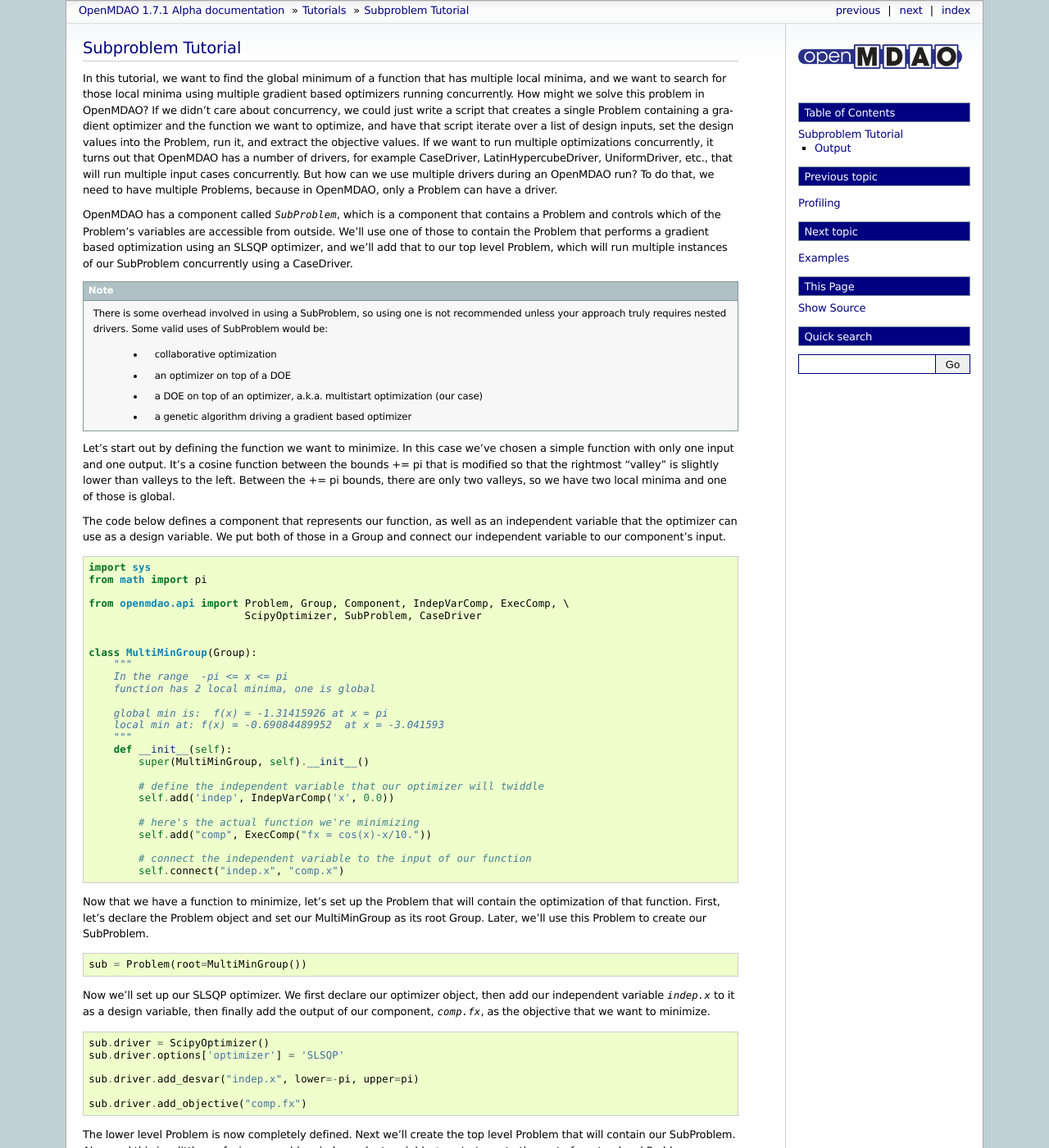
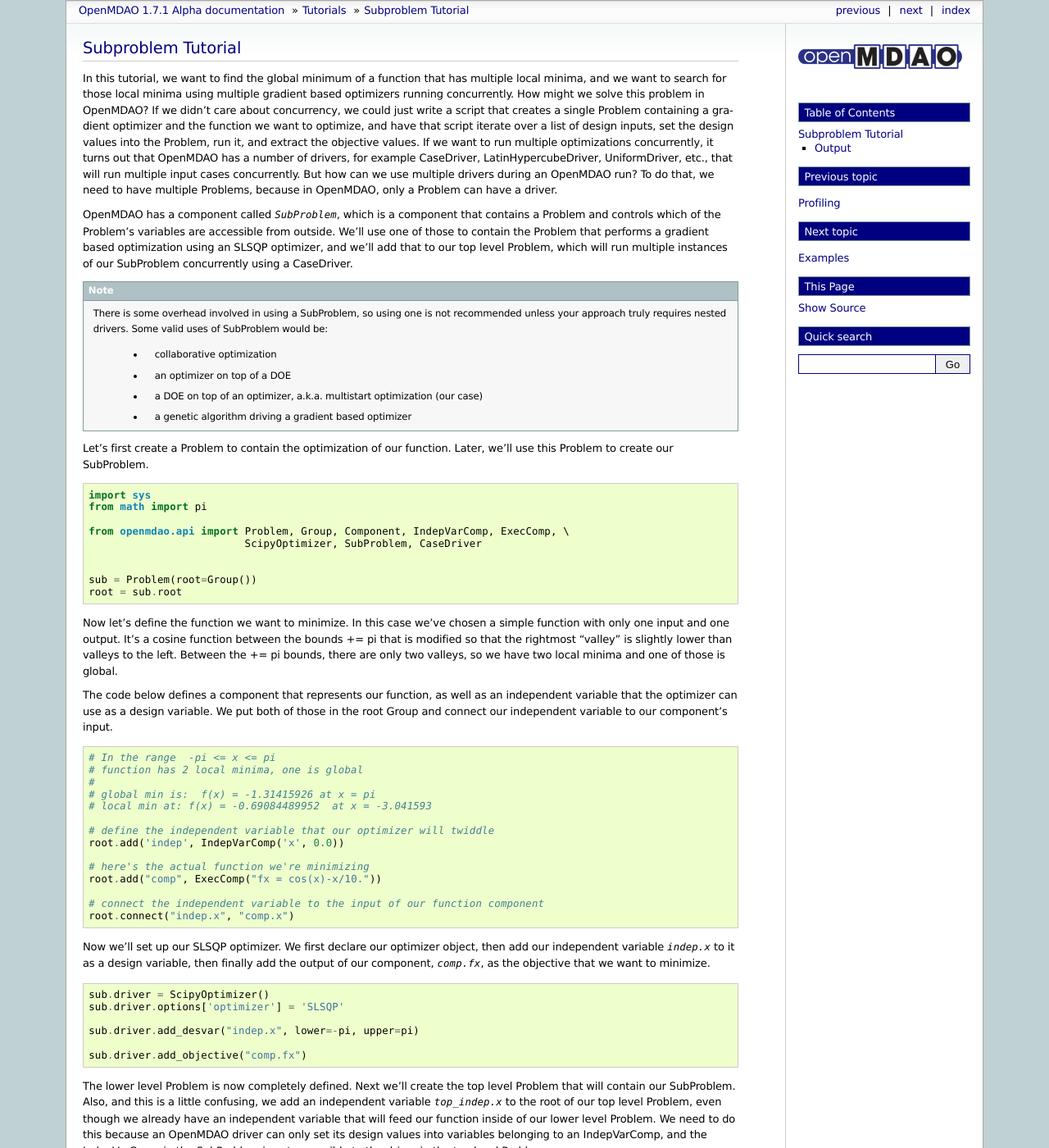
Before and after one commit to OpenMDAO/OpenMDAO1, a Sphinx documentation site: the page built from openmdao/docs/usr-guide/tutorials/subproblem.rst, in a window 1280 px wide and 1400 px high. Shown: the whole window at 82% size. Built offline with Sphinx 7.4.7, drawn with Linux system fonts in a browser that asks for light colours.

Commit message:
attempt to fix windows doctest pickle issue

```diff
--- a/openmdao/docs/usr-guide/tutorials/subproblem.rst
+++ b/openmdao/docs/usr-guide/tutorials/subproblem.rst
@@ -37,18 +37,8 @@ concurrently using a CaseDriver.
         - a genetic algorithm driving a gradient based optimizer
 
 
-Let's start out by defining the function we want to minimize.  In this case
-we've chosen a simple function with only one input and one output.
-It's a cosine function between the bounds += pi that is modified so that
-the rightmost "valley" is slightly lower than valleys to the left.  Between
-the += pi bounds, there are only two valleys, so we have two local minima and
-one of those is global.
-
-The code below defines a component that represents our function, as well as
-an independent variable that the optimizer can use as a design variable. We
-put both of those in a Group and connect our independent variable to our
-component's input.
-
+Let's first create a Problem to contain the optimization of our function.
+Later, we'll use this Problem to create our SubProblem.
 
 .. testcode:: subprob
 
@@ -59,35 +49,39 @@ component's input.
                              ScipyOptimizer, SubProblem, CaseDriver
 
 
-    class MultiMinGroup(Group):
-        """
-        In the range  -pi <= x <= pi
-        function has 2 local minima, one is global
-
-        global min is:  f(x) = -1.31415926 at x = pi
-        local min at: f(x) = -0.69084489952  at x = -3.041593
-        """
-        def __init__(self):
-            super(MultiMinGroup, self).__init__()
-
-            # define the independent variable that our optimizer will twiddle
-            self.add('indep', IndepVarComp('x', 0.0))
-
-            # here's the actual function we're minimizing
-            self.add("comp", ExecComp("fx = cos(x)-x/10."))
-
-            # connect the independent variable to the input of our function
-            self.connect("indep.x", "comp.x")
+    sub = Problem(root=Group())
+    root = sub.root
 
 
-Now that we have a function to minimize, let's set up the Problem that will
-contain the optimization of that function.  First, let's declare the Problem
-object and set our MultiMinGroup as its root Group.  Later, we'll use this
-Problem to create our SubProblem.
+Now let's define the function we want to minimize.  In this case
+we've chosen a simple function with only one input and one output.
+It's a cosine function between the bounds += pi that is modified so that
+the rightmost "valley" is slightly lower than valleys to the left.  Between
+the += pi bounds, there are only two valleys, so we have two local minima and
+one of those is global.
+
+The code below defines a component that represents our function, as well as
+an independent variable that the optimizer can use as a design variable. We
+put both of those in the root Group and connect our independent variable to our
+component's input.
+
 
 .. testcode:: subprob
 
-    sub = Problem(root=MultiMinGroup())
+    # In the range  -pi <= x <= pi
+    # function has 2 local minima, one is global
+    #
+    # global min is:  f(x) = -1.31415926 at x = pi
+    # local min at: f(x) = -0.69084489952  at x = -3.041593
+
+    # define the independent variable that our optimizer will twiddle
+    root.add('indep', IndepVarComp('x', 0.0))
+
+    # here's the actual function we're minimizing
+    root.add("comp", ExecComp("fx = cos(x)-x/10."))
+
+    # connect the independent variable to the input of our function component
+    root.connect("indep.x", "comp.x")
 
 
 Now we'll set up our SLSQP optimizer.  We first declare our optimizer object,
```
